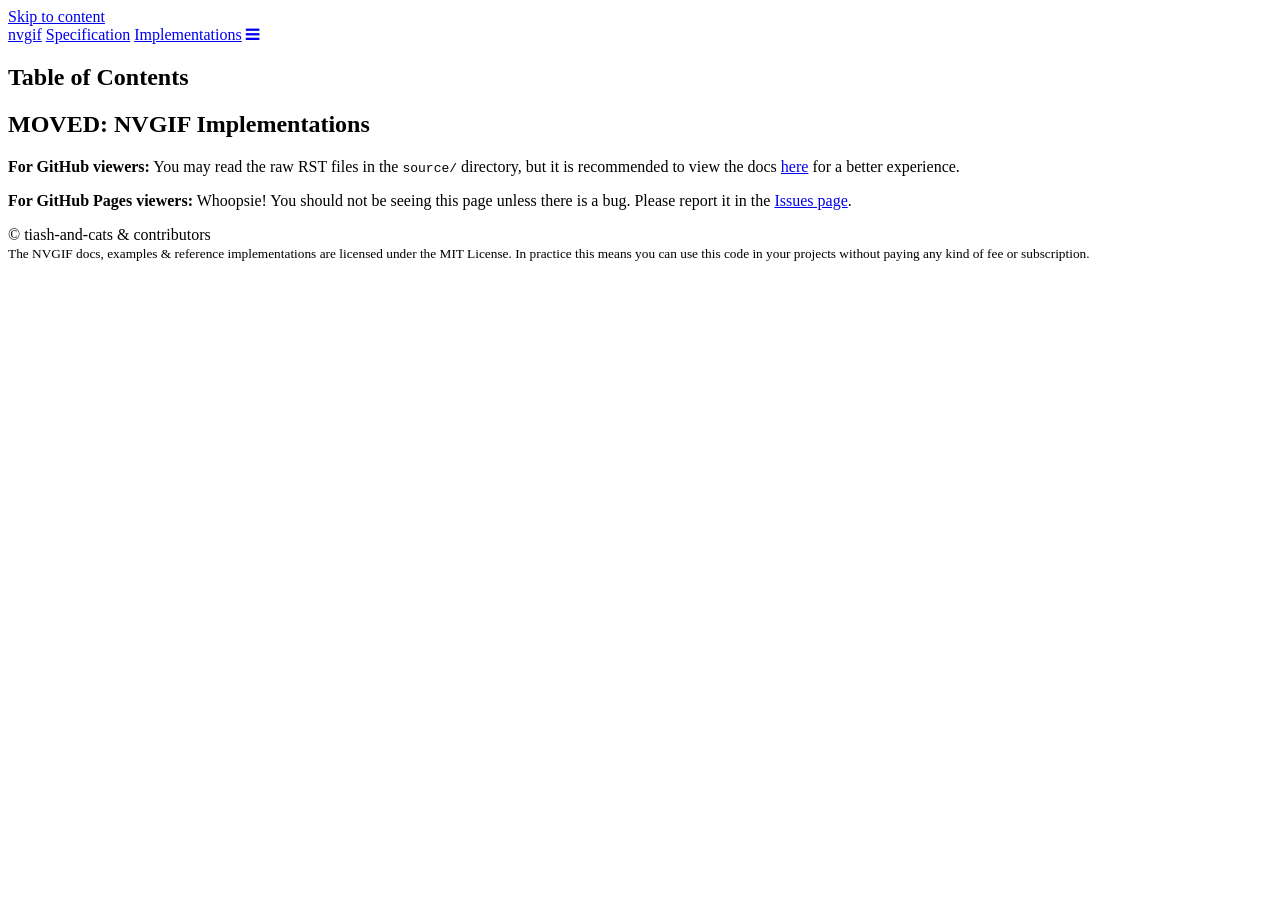
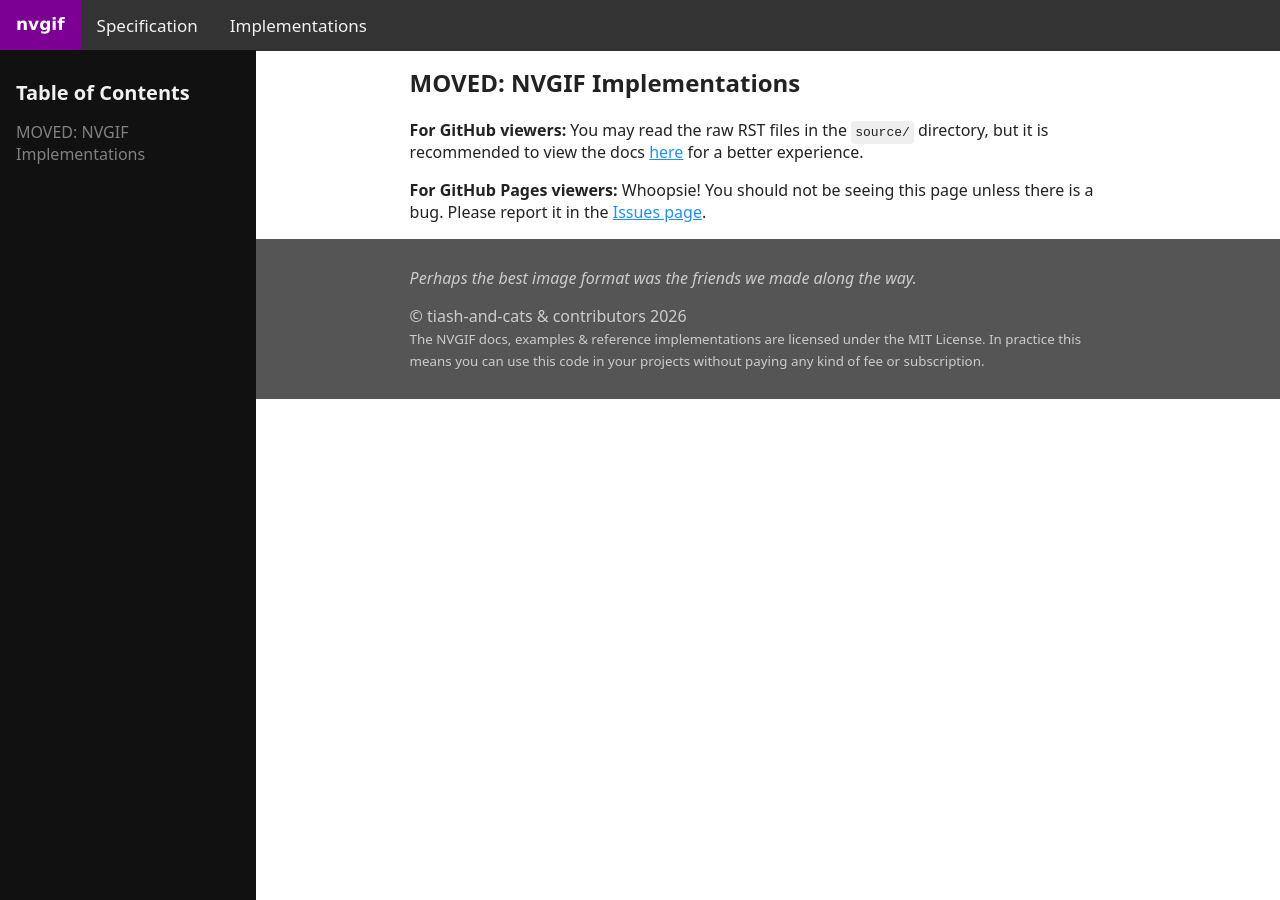
Before and after one commit to tiash-and-cats/nvgif, a Jekyll site: the page built from implementations/README.md, in a window 1280 px wide. Built offline with Jekyll 4.4.1, drawn with Linux system fonts in a browser that asks for light colours; our own code applies the rules of GitHub Pages for plain Markdown files.

Commit message:
Fixed site-breaking CSS bug
In subdirectories, it was unable to find the CSS files.

```diff
--- a/_layouts/default.html
+++ b/_layouts/default.html
@@ -3,8 +3,8 @@
 <head>
 <meta name="viewport" content="width=device-width, initial-scale=1">
 <link rel="stylesheet" href="https://cdnjs.cloudflare.com/ajax/libs/font-awesome/4.7.0/css/font-awesome.min.css">
-<link rel="stylesheet" href="assets/css/index.css">
-<link rel="stylesheet" href="assets/css/pygments.css">
+<link rel="stylesheet" href="/nvgif/assets/css/index.css">
+<link rel="stylesheet" href="/nvgif/assets/css/pygments.css">
 <title>{{ page.title }} | NVGIF docs</title>
 </head>
 <body>
@@ -34,7 +34,7 @@
   <small>The NVGIF docs, examples & reference implementations are licensed under the MIT License. In practice this means you can use this code in your projects without paying any kind of fee or subscription.</small></p>
 </footer>
 
-<script src="assets/js/index.js"></script>
+<script src="/nvgif/assets/js/index.js"></script>
 
 </body>
 </html>
```
